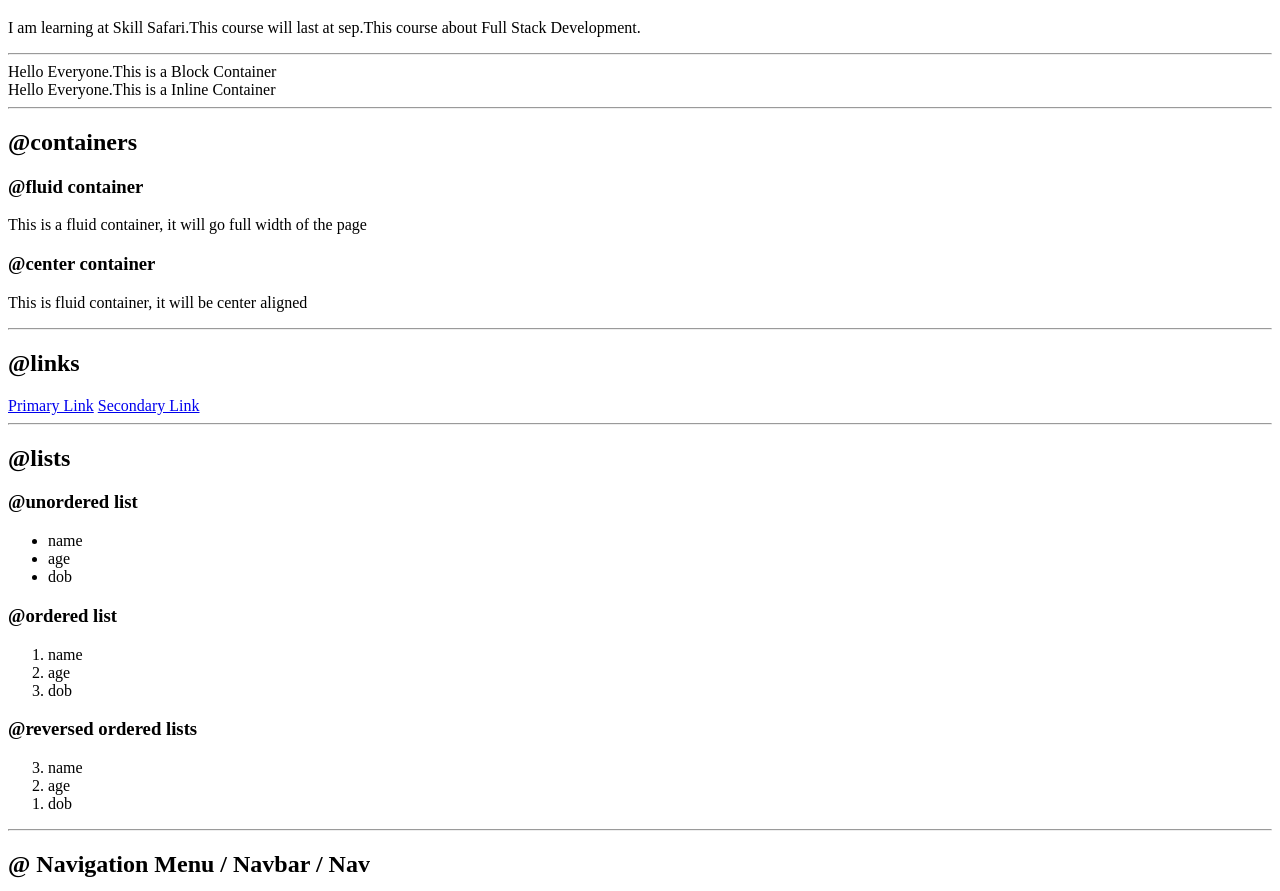
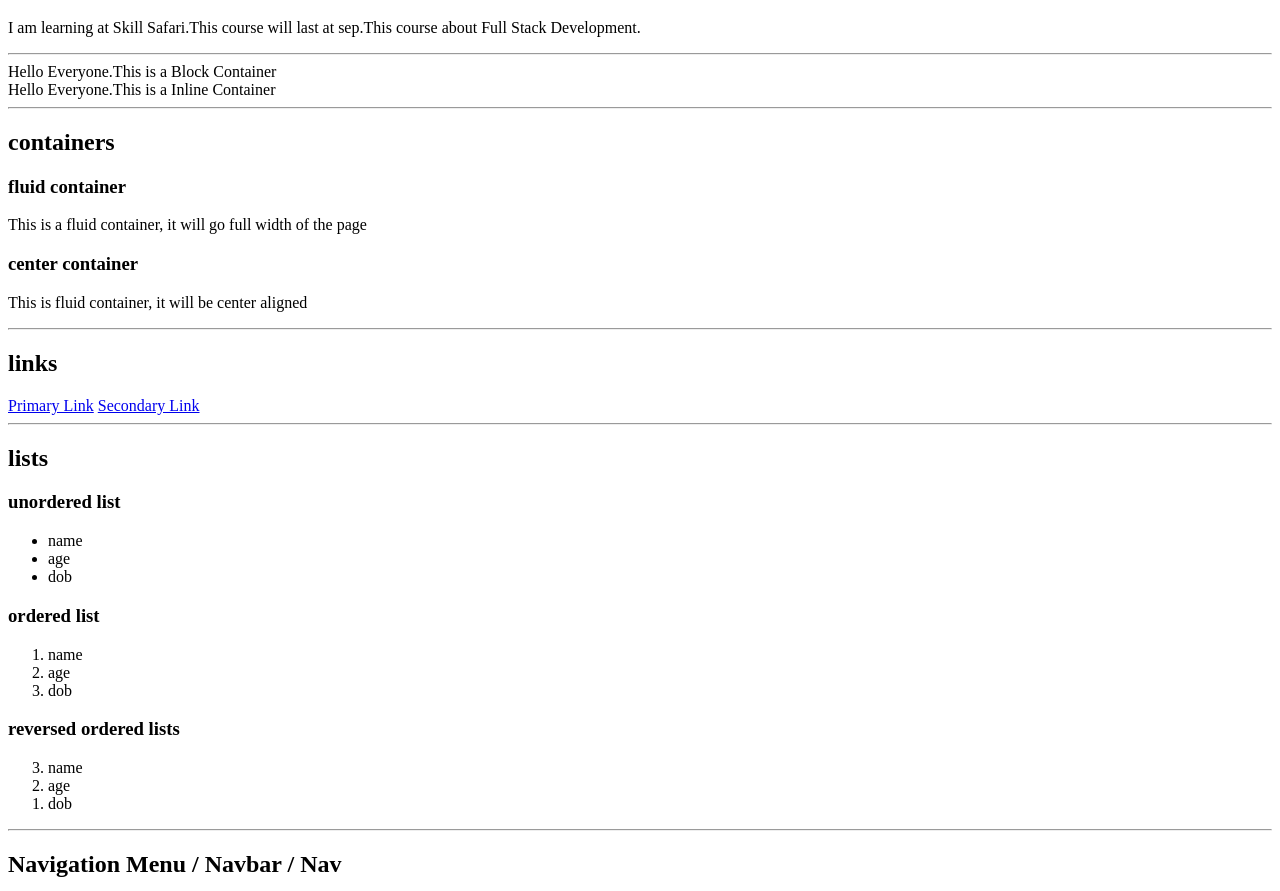
Before and after one commit to srujana1233/SrujanaKakunuriPortfolio, a plain HTML site: page index.html in a window 1280 px wide. Shown: the part 61-952 px from the top of the page. Drawn offline with Linux system fonts and the light colour scheme.

Commit message:
docs-changed in index.html

```diff
--- a/index.html
+++ b/index.html
@@ -20,38 +20,38 @@
 <div>Hello Everyone.This is a Block Container</div>
 <span>Hello Everyone.This is a Inline Container</span>
 <hr />
-<h2>@containers</h2>
-<h3>@fluid container</h3>
+<h2>containers</h2>
+<h3>fluid container</h3>
 <p>This is a fluid container, it will go full width of the page</p>
 
-<h3>@center container</h3>
+<h3>center container</h3>
 <p>This is fluid container, it will be center aligned</p>
 <hr />
-<h2>@links</h2>
+<h2>links</h2>
 <a href="#">Primary Link</a>
 <a href="#">Secondary Link</a>
 <hr />
-<h2>@lists</h2>
-<h3>@unordered list</h3>
+<h2>lists</h2>
+<h3>unordered list</h3>
 <ul>
     <li>name</li>
     <li>age</li>
     <li>dob</li>
 </ul>
-<h3>@ordered list</h3>
+<h3>ordered list</h3>
 <ol>
     <li>name</li>
     <li>age</li>
     <li>dob</li>
 </ol>
-<h3>@reversed ordered lists</h3>
+<h3>reversed ordered lists</h3>
 <ol reversed>
     <li>name</li>
     <li>age</li>
     <li>dob</li>
 </ol>
 <hr />
-<h2>@ Navigation Menu / Navbar / Nav </h2>
+<h2>Navigation Menu / Navbar / Nav </h2>
 <nav>
     <div>
         <div>Srujana</div>
@@ -64,7 +64,7 @@
 </nav>
 <hr />
 
-<h2>@Header</h2>
+<h2>Header</h2>
 <header>
     <img src="./header.svg" alt="an header images">
     <h2>I am Srujana, a Web Developer</h2>
@@ -81,6 +81,6 @@
 <li>
     <a href="#">https://stackoverflow.com/users/15076761/kakunuri-srujana</a>
 </li>
-< </body>
+</body>
 
 </html>
```
